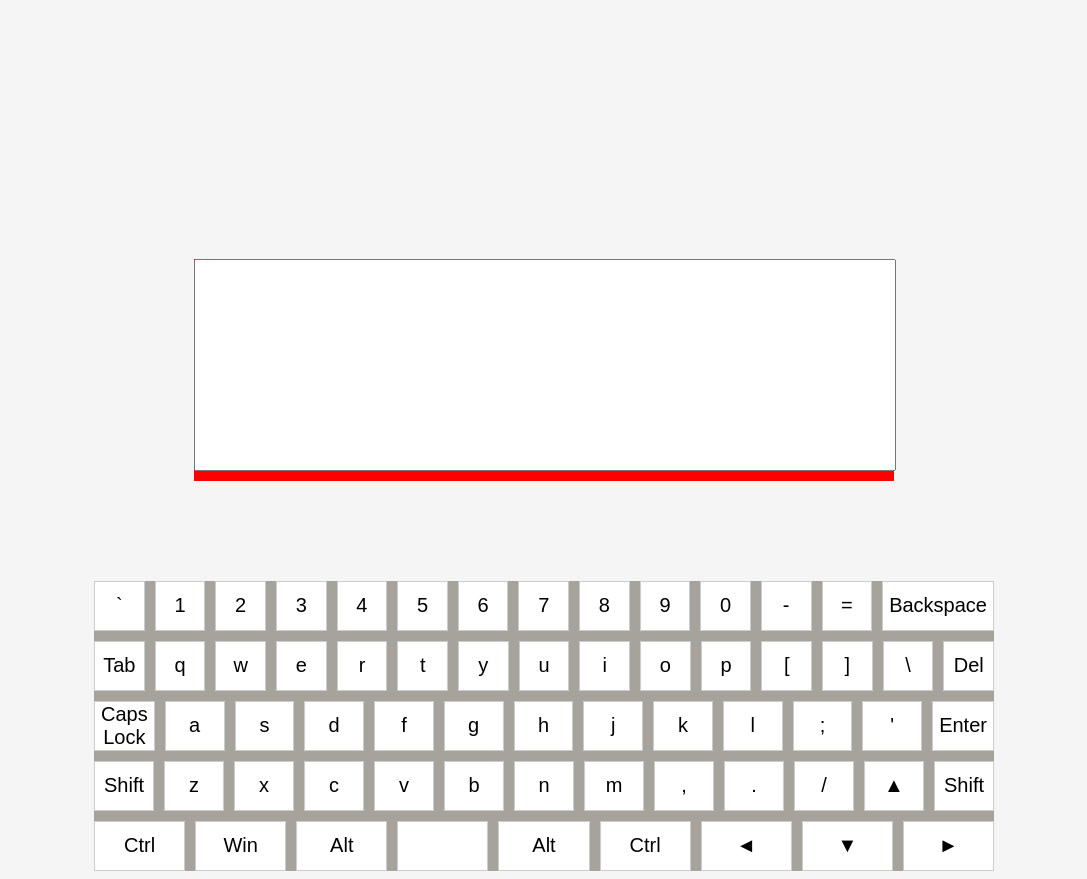
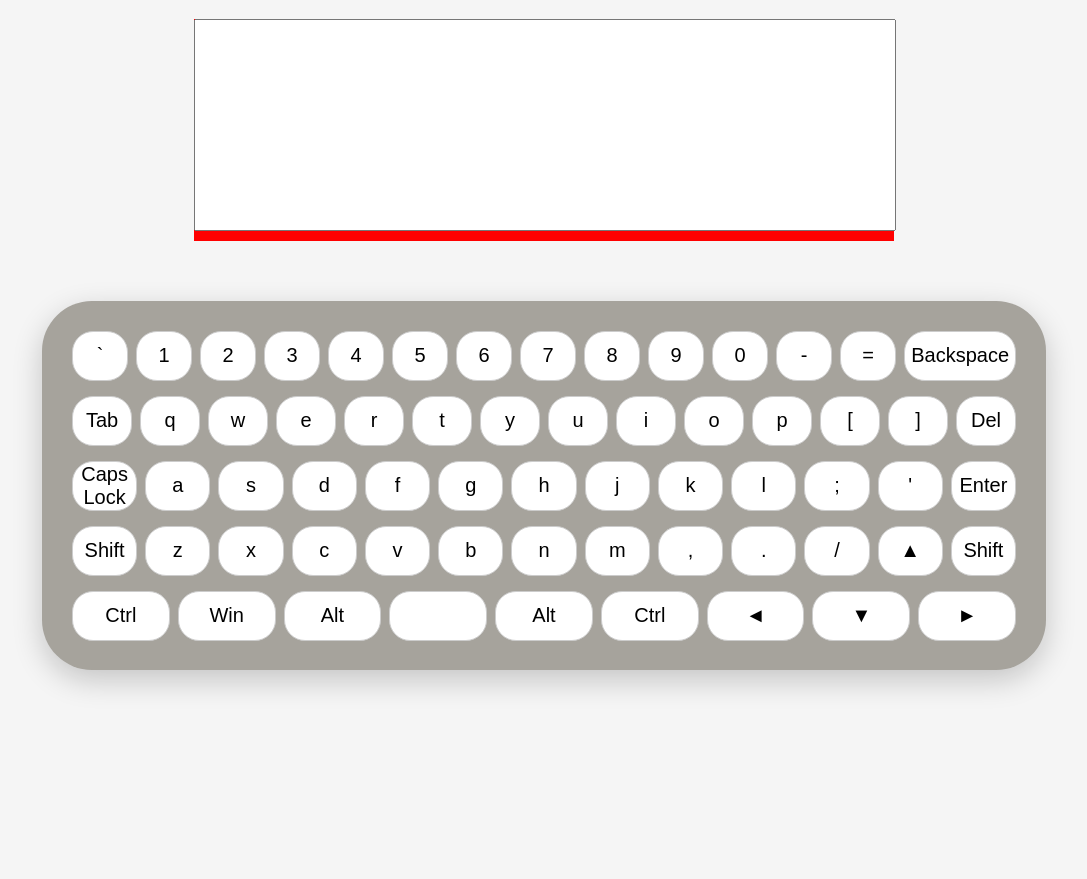
Before and after one commit to nicolaeee/virtual-keyboard, a website built with webpack: page src/index.html in a window 1280 px wide. Shown: the part 69-948 px from the top of the page, without its empty margins (96-1183 px from the left). After the commit the page ends 800 px from the top, so only its background shows below. Built offline with nearby package versions, Linux system fonts and the light colour scheme.

Commit message:
feat: add the basic style to the keyboard

```diff
--- a/src/index.ts
+++ b/src/index.ts
@@ -19,7 +19,7 @@ document.body.appendChild(parentDiv);
 // Define the rows of keys for the keyboard
 const keyRows = [
   ["`", "1", "2", "3", "4", "5", "6", "7", "8", "9", "0", "-", "=", "Backspace"],
-  ["Tab", "q", "w", "e", "r", "t", "y", "u", "i", "o", "p", "[", "]", "\\", "Del"],
+  ["Tab", "q", "w", "e", "r", "t", "y", "u", "i", "o", "p", "[", "]", "Del"],
   ["Caps Lock", "a", "s", "d", "f", "g", "h", "j", "k", "l", ";", "'", "Enter"],
   ["Shift", "z", "x", "c", "v", "b", "n", "m", ",", ".", "/", "▲", "Shift"],
   ["Ctrl", "Win", "Alt", " ", "Alt", "Ctrl", "◄", "▼", "►"]
--- a/src/style.scss
+++ b/src/style.scss
@@ -14,22 +14,25 @@ body {
   }
 
 
-.child-div__second{
-    width: 900px;
+  .child-div__second{
+    width: 944px;
     margin: 0 auto;
     background-color: #a6a39c;
-    border-radius: 5px;
+    border-radius: 50px;
+    height: 309px;
+    padding: 30px;
+    box-shadow: 0px 10px 30px rgba(0, 0, 0, 0.2);
   }
 
+
   .parent-div {
-    padding-top: 240px;
     max-width: 1350px;
     margin: 0 auto;
     display: flex;
     align-items: center;
     justify-content: space-between;
     flex-direction: column;
-    gap: 100px;
+    gap: 60px;
 
   }
 
@@ -46,13 +49,16 @@ body {
   .key-row {
     display: flex;
     justify-content: center;
-    gap: 10PX;
+    gap: 8PX;
   }
 
  .keyboard-container{
 display: flex;
 flex-direction: column;
-gap: 10px;
+gap: 15px;
+max-width: 1110px;
+
+
 }
 
 .key {
@@ -65,6 +71,7 @@ gap: 10px;
   background-color: #fff;
   cursor: pointer;
   transition: background-color 0.2s ease;
+  border-radius: 21px;
 }
 
 
```
